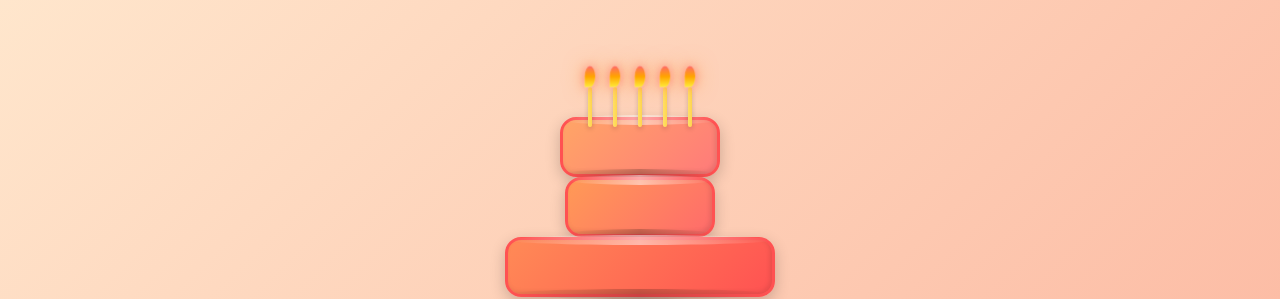
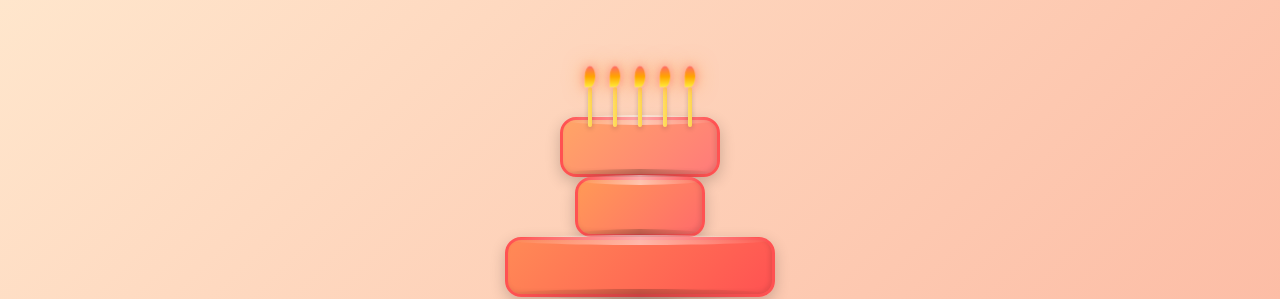
Before and after one commit to N-Sandar-Z/Birthday_Gift_Project, a plain HTML site: page index.html in a window 1280 px wide. Shown: the part 230-529 px from the top of the page. Drawn offline with Linux system fonts and the light colour scheme.

Commit message:
Update styles.css

```diff
--- a/styles.css
+++ b/styles.css
@@ -204,7 +204,7 @@ body {
 }
 
 .cake-layer.middle {
-  width: 150px;
+  width: 130px;
 }
 
 .cake-layer.bottom {
```
